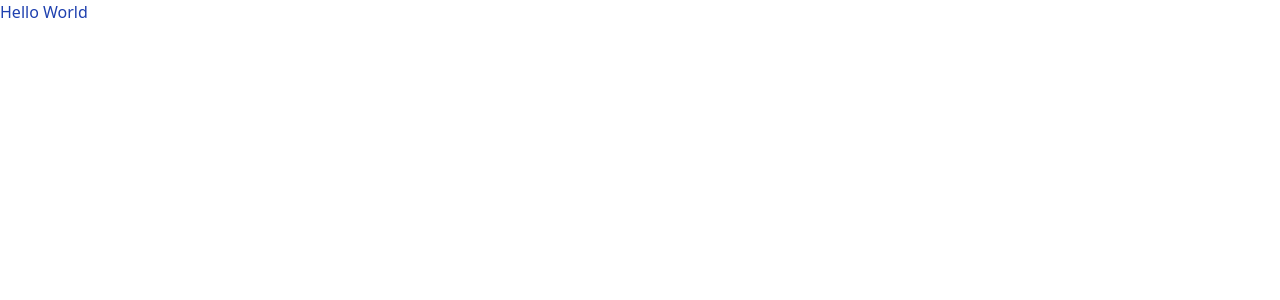
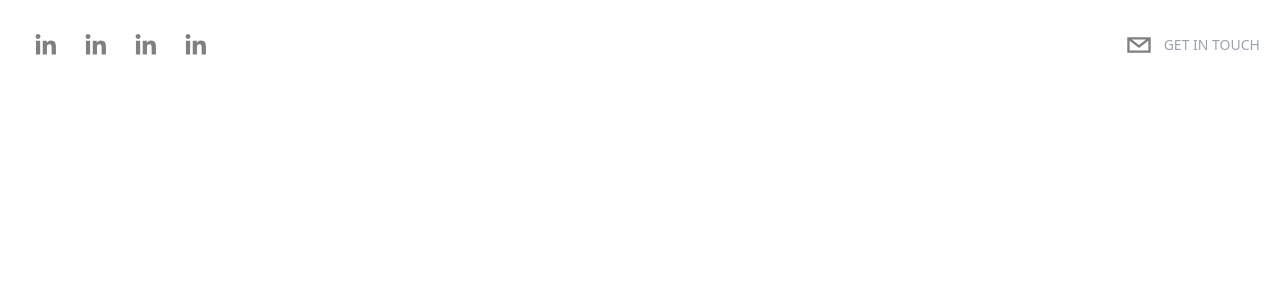
Before and after one commit to kayzredman/reactBuilds, a Next.js app in the folder myportfolio2.0/: page / in a window 1280 px wide. Shown: the top 300 px of the page. Built offline with nearby package versions, Linux system fonts and the light colour scheme.

Commit message:
after header

```diff
--- /dev/null
+++ b/myportfolio2.0/components/Header.tsx
@@ -0,0 +1,75 @@
+import React from "react";
+import { SocialIcon } from "react-social-icons";
+import { motion } from "framer-motion";
+
+type Props = {};
+
+export default function Header({}: Props) {
+  return (
+    <header className="sticky top-0 p-5 flex items-start justify-between max-w-7xl mx-auto z-20 xl:items-center">
+      <motion.div
+        initial={{
+          x: -500,
+          opacity: 0,
+          scale: 0.5,
+        }}
+        animate={{
+          x: 0,
+          opacity: 1,
+          scale: 1,
+        }}
+        transition={{
+          duration: 1.5,
+        }}
+        className="flex flex-row items-center"
+      >
+        {/* Social Icons */}
+        <SocialIcon
+          url="https://www.linkedin.com/in/rowland-jones/"
+          fgColor="gray"
+          bgColor="transparent"
+        />
+        <SocialIcon
+          url="https://www.linkedin.com/in/rowland-jones/"
+          fgColor="gray"
+          bgColor="transparent"
+        />
+        <SocialIcon
+          url="https://www.linkedin.com/in/rowland-jones/"
+          fgColor="gray"
+          bgColor="transparent"
+        />
+        <SocialIcon
+          url="https://www.linkedin.com/in/rowland-jones/"
+          fgColor="gray"
+          bgColor="transparent"
+        />
+      </motion.div>
+      <motion.div
+        initial={{
+          x: 500,
+          opacity: 0,
+          scale: 0.5,
+        }}
+        animate={{
+          x: 0,
+          opacity: 1,
+          scale: 1,
+        }}
+        transition={{ duration: 1 }}
+        className="flex flex-row items-center text-gray-300 cursor-pointer"
+      >
+        {/* Emails */}
+        <SocialIcon
+          className="cursor-pointer"
+          network="email"
+          fgColor="gray"
+          bgColor="transparent"
+        />
+        <p className="uppercase hidden md:inline-flex text-sm text-gray-400">
+          Get In Touch
+        </p>
+      </motion.div>
+    </header>
+  );
+}
--- /dev/null
+++ b/myportfolio2.0/declarations.d.ts
@@ -0,0 +1,3 @@
+// NOTE: The declaration below was injected by `"framer"`
+// see https://www.framer.com/docs/guides/handshake for more information.
+declare module "https://framer.com/m/*";
--- a/myportfolio2.0/package.json
+++ b/myportfolio2.0/package.json
@@ -15,9 +15,13 @@
     "@types/react-dom": "18.0.10",
     "eslint": "8.31.0",
     "eslint-config-next": "13.1.1",
+    "framer": "^2.2.1",
+    "framer-motion": "^8.4.3",
+    "motion": "^10.15.5",
     "next": "13.1.1",
     "react": "18.2.0",
     "react-dom": "18.2.0",
+    "react-social-icons": "^5.15.0",
     "typescript": "4.9.4"
   },
   "devDependencies": {
--- a/myportfolio2.0/pages/index.tsx
+++ b/myportfolio2.0/pages/index.tsx
@@ -2,6 +2,7 @@
 import Image from "next/image";
 import { Inter } from "@next/font/google";
 import styles from "../styles/Home.module.css";
+import Header from "../components/Header";
 
 const inter = Inter({ subsets: ["latin"] });
 
@@ -11,7 +12,14 @@
       <Head>
         <title>Kayz Portfolio</title>
       </Head>
-      <h1 className="text-blue-800">Hello World</h1>
+      {/* Header */}
+      <Header />
+      {/* Hero */}
+      {/* About */}
+      {/* Experience */}
+      {/* Skills */}
+      {/* Projects */}
+      {/* Contact Me */}
     </div>
   );
 }
```
Also changed, not shown: 1 other file (tests, documents, lock files or other folders).
